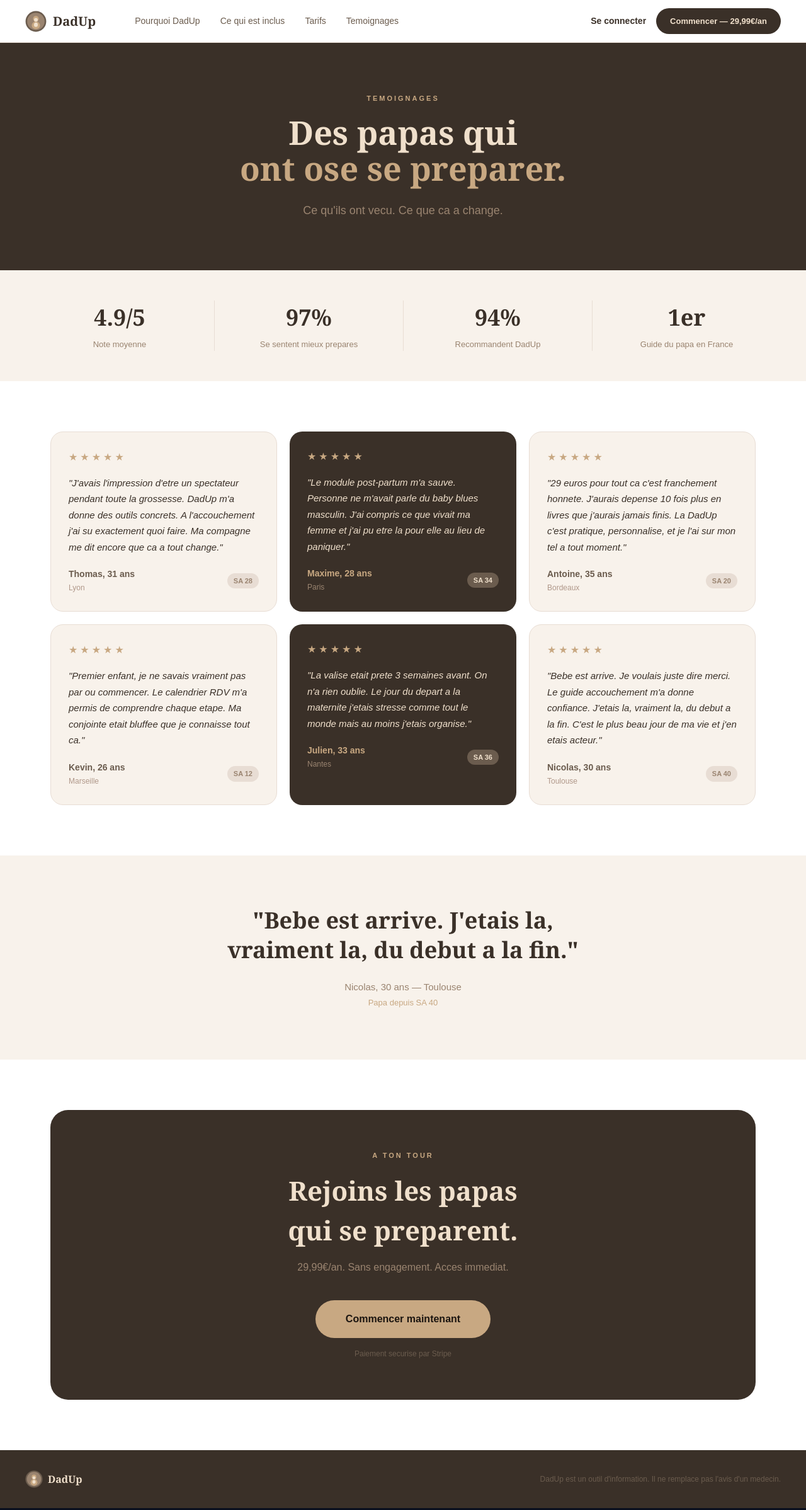
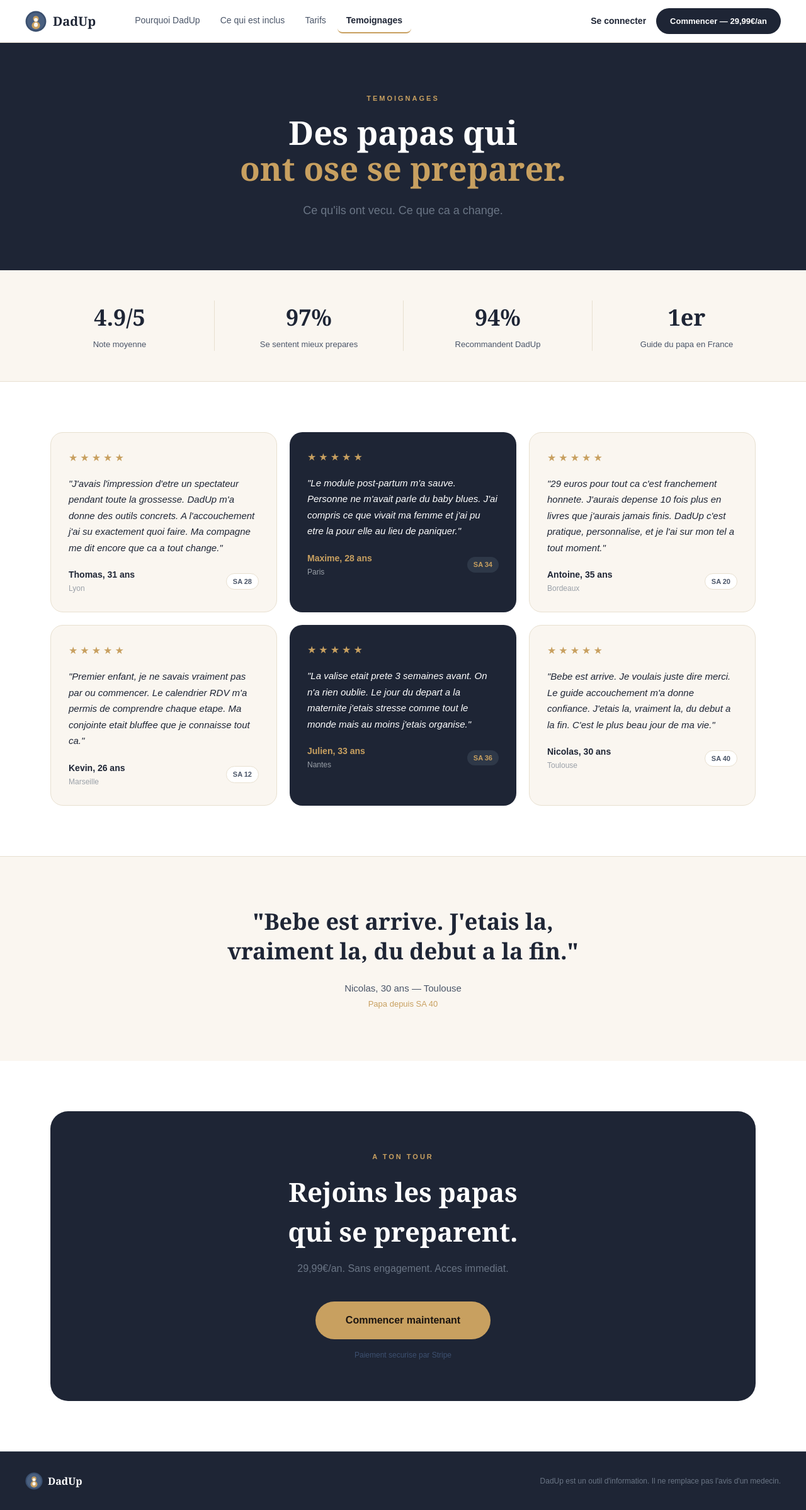
Before and after one commit to Julproject/dadup, a Next.js app: page /temoignages in a window 1280 px wide. Shown: the whole page at 63% size. Built offline with nearby package versions, Linux system fonts and the light colour scheme.

Commit message:
Update page.tsx

```diff
--- a/app/temoignages/page.tsx
+++ b/app/temoignages/page.tsx
@@ -1,117 +1,141 @@
+const C = {
+  dark: '#1e2535',
+  gold: '#c8a060',
+  cream: '#faf6f0',
+  white: '#ffffff',
+  border: '#e8e0d0',
+  text: '#4a5568',
+  textLight: '#9aa0a8',
+};
+
+function Nav() {
+  return (
+    <nav style={{background:C.white, borderBottom:`1px solid ${C.border}`, padding:'0 40px', display:'flex', alignItems:'center', justifyContent:'space-between', height:'68px', position:'sticky', top:0, zIndex:50}}>
+      <div style={{display:'flex', alignItems:'center', gap:'48px'}}>
+        <a href="/" style={{display:'flex', alignItems:'center', gap:'10px', textDecoration:'none'}}>
+          <svg viewBox="0 0 300 300" width="34" height="34">
+            <circle cx="150" cy="150" r="145" fill="#3a4f6e"/>
+            <circle cx="150" cy="150" r="122" fill="#4a6080"/>
+            <ellipse cx="150" cy="205" rx="58" ry="54" fill="#c8a060"/>
+            <circle cx="150" cy="112" r="40" fill="#c8a060"/>
+            <ellipse cx="150" cy="196" rx="27" ry="31" fill="#faf6f0"/>
+            <circle cx="150" cy="128" r="26" fill="#faf6f0"/>
+          </svg>
+          <span style={{fontWeight:800, color:C.dark, fontSize:'20px', fontFamily:'Georgia,serif'}}>DadUp</span>
+        </a>
+        <div style={{display:'flex', gap:'4px'}}>
+          <a href="/pourquoi" style={{color:C.text, fontSize:'14px', fontWeight:500, padding:'8px 14px', borderRadius:'8px', textDecoration:'none'}}>Pourquoi DadUp</a>
+          <a href="/inclus" style={{color:C.text, fontSize:'14px', fontWeight:500, padding:'8px 14px', borderRadius:'8px', textDecoration:'none'}}>Ce qui est inclus</a>
+          <a href="/tarifs" style={{color:C.text, fontSize:'14px', fontWeight:500, padding:'8px 14px', borderRadius:'8px', textDecoration:'none'}}>Tarifs</a>
+          <a href="/temoignages" style={{color:C.dark, fontSize:'14px', fontWeight:700, padding:'8px 14px', borderRadius:'8px', textDecoration:'none', borderBottom:`2px solid ${C.gold}`}}>Temoignages</a>
+        </div>
+      </div>
+      <div style={{display:'flex', alignItems:'center', gap:'16px'}}>
+        <a href="/login" style={{color:C.dark, fontSize:'14px', fontWeight:600, textDecoration:'none'}}>Se connecter</a>
+        <a href="/tarifs" style={{background:C.dark, color:C.white, padding:'11px 22px', borderRadius:'32px', fontSize:'13px', fontWeight:700, textDecoration:'none'}}>Commencer — 29,99€/an</a>
+      </div>
+    </nav>
+  );
+}
+
+function Footer() {
+  return (
+    <footer style={{background:C.dark, borderTop:'1px solid #2e3848', padding:'32px 40px', display:'flex', alignItems:'center', justifyContent:'space-between'}}>
+      <div style={{display:'flex', alignItems:'center', gap:'8px'}}>
+        <svg viewBox="0 0 300 300" width="28" height="28">
+          <circle cx="150" cy="150" r="145" fill="#3a4f6e"/>
+          <circle cx="150" cy="150" r="122" fill="#4a6080"/>
+          <ellipse cx="150" cy="205" rx="58" ry="54" fill="#c8a060"/>
+          <circle cx="150" cy="112" r="40" fill="#c8a060"/>
+          <ellipse cx="150" cy="196" rx="27" ry="31" fill="#faf6f0"/>
+          <circle cx="150" cy="128" r="26" fill="#faf6f0"/>
+        </svg>
+        <span style={{color:C.white, fontSize:'16px', fontWeight:700, fontFamily:'Georgia,serif'}}>DadUp</span>
+      </div>
+      <p style={{color:'#6a7585', fontSize:'12px', margin:0}}>DadUp est un outil d'information. Il ne remplace pas l'avis d'un medecin.</p>
+    </footer>
+  );
+}
+
 export default function TemoignagesPage() {
   const temoignages = [
-    {
-      prenom: 'Thomas', age: 31, ville: 'Lyon',
-      semaine: 'SA 28',
-      texte: "J'avais l'impression d'etre un spectateur pendant toute la grossesse. DadUp m'a donne des outils concrets. A l'accouchement j'ai su exactement quoi faire. Ma compagne me dit encore que ca a tout change.",
-      note: 5,
-    },
-    {
-      prenom: 'Maxime', age: 28, ville: 'Paris',
-      semaine: 'SA 34',
-      texte: "Le module post-partum m'a sauve. Personne ne m'avait parle du baby blues masculin. J'ai compris ce que vivait ma femme et j'ai pu etre la pour elle au lieu de paniquer.",
-      note: 5,
-    },
-    {
-      prenom: 'Antoine', age: 35, ville: 'Bordeaux',
-      semaine: 'SA 20',
-      texte: "29 euros pour tout ca c'est franchement honnete. J'aurais depense 10 fois plus en livres que j'aurais jamais finis. La DadUp c'est pratique, personnalise, et je l'ai sur mon tel a tout moment.",
-      note: 5,
-    },
-    {
-      prenom: 'Kevin', age: 26, ville: 'Marseille',
-      semaine: 'SA 12',
-      texte: "Premier enfant, je ne savais vraiment pas par ou commencer. Le calendrier RDV m'a permis de comprendre chaque etape. Ma conjointe etait bluffee que je connaisse tout ca.",
-      note: 5,
-    },
-    {
-      prenom: 'Julien', age: 33, ville: 'Nantes',
-      semaine: 'SA 36',
-      texte: "La valise etait prete 3 semaines avant. On n'a rien oublie. Le jour du depart a la maternite j'etais stresse comme tout le monde mais au moins j'etais organise.",
-      note: 5,
-    },
-    {
-      prenom: 'Nicolas', age: 30, ville: 'Toulouse',
-      semaine: 'SA 40',
-      texte: "Bebe est arrive. Je voulais juste dire merci. Le guide accouchement m'a donne confiance. J'etais la, vraiment la, du debut a la fin. C'est le plus beau jour de ma vie et j'en etais acteur.",
-      note: 5,
-    },
+    {prenom:'Thomas', age:31, ville:'Lyon', semaine:'SA 28', texte:"J'avais l'impression d'etre un spectateur pendant toute la grossesse. DadUp m'a donne des outils concrets. A l'accouchement j'ai su exactement quoi faire. Ma compagne me dit encore que ca a tout change.", note:5},
+    {prenom:'Maxime', age:28, ville:'Paris', semaine:'SA 34', texte:"Le module post-partum m'a sauve. Personne ne m'avait parle du baby blues. J'ai compris ce que vivait ma femme et j'ai pu etre la pour elle au lieu de paniquer.", note:5},
+    {prenom:'Antoine', age:35, ville:'Bordeaux', semaine:'SA 20', texte:"29 euros pour tout ca c'est franchement honnete. J'aurais depense 10 fois plus en livres que j'aurais jamais finis. DadUp c'est pratique, personnalise, et je l'ai sur mon tel a tout moment.", note:5},
+    {prenom:'Kevin', age:26, ville:'Marseille', semaine:'SA 12', texte:"Premier enfant, je ne savais vraiment pas par ou commencer. Le calendrier RDV m'a permis de comprendre chaque etape. Ma conjointe etait bluffee que je connaisse tout ca.", note:5},
+    {prenom:'Julien', age:33, ville:'Nantes', semaine:'SA 36', texte:"La valise etait prete 3 semaines avant. On n'a rien oublie. Le jour du depart a la maternite j'etais stresse comme tout le monde mais au moins j'etais organise.", note:5},
+    {prenom:'Nicolas', age:30, ville:'Toulouse', semaine:'SA 40', texte:"Bebe est arrive. Je voulais juste dire merci. Le guide accouchement m'a donne confiance. J'etais la, vraiment la, du debut a la fin. C'est le plus beau jour de ma vie.", note:5},
   ];
 
   return (
-    <main style={{minHeight:'100vh', background:'#ffffff', fontFamily:'sans-serif'}}>
+    <main style={{minHeight:'100vh', background:C.white, fontFamily:'sans-serif'}}>
       <Nav/>
 
-      {/* HERO */}
-      <section style={{background:'#3a3028', padding:'80px 40px'}}>
+      <section style={{background:C.dark, padding:'80px 40px'}}>
         <div style={{maxWidth:'800px', margin:'0 auto', textAlign:'center'}}>
-          <p style={{color:'#c8a882', fontSize:'11px', fontWeight:700, letterSpacing:'3px', textTransform:'uppercase', margin:'0 0 16px'}}>Temoignages</p>
-          <h1 style={{color:'#f0e0cc', fontSize:'52px', fontWeight:800, margin:'0 0 24px', lineHeight:1.1, fontFamily:'Georgia,serif'}}>
-            Des papas qui<br/><span style={{color:'#c8a882'}}>ont ose se preparer.</span>
+          <p style={{color:C.gold, fontSize:'11px', fontWeight:700, letterSpacing:'3px', textTransform:'uppercase', margin:'0 0 16px'}}>Temoignages</p>
+          <h1 style={{color:C.white, fontSize:'52px', fontWeight:800, margin:'0 0 24px', lineHeight:1.1, fontFamily:'Georgia,serif'}}>
+            Des papas qui<br/><span style={{color:C.gold}}>ont ose se preparer.</span>
           </h1>
-          <p style={{color:'#9a8470', fontSize:'18px', lineHeight:1.7, margin:0}}>Ce qu'ils ont vecu. Ce que ca a change.</p>
+          <p style={{color:'#6a7585', fontSize:'18px', lineHeight:1.7, margin:0}}>Ce qu'ils ont vecu. Ce que ca a change.</p>
         </div>
       </section>
 
-      {/* STATS */}
-      <section style={{background:'#f8f2eb', padding:'48px 40px'}}>
-        <div style={{maxWidth:'1200px', margin:'0 auto', display:'grid', gridTemplateColumns:'repeat(4,1fr)', textAlign:'center', gap:'0'}}>
+      <section style={{background:C.cream, padding:'48px 40px', borderBottom:`1px solid ${C.border}`}}>
+        <div style={{maxWidth:'1200px', margin:'0 auto', display:'grid', gridTemplateColumns:'repeat(4,1fr)', textAlign:'center'}}>
           {[
             {chiffre:'4.9/5', label:'Note moyenne'},
             {chiffre:'97%', label:'Se sentent mieux prepares'},
             {chiffre:'94%', label:'Recommandent DadUp'},
             {chiffre:'1er', label:'Guide du papa en France'},
           ].map((s, i) => (
-            <div key={i} style={{padding:'0 32px', borderLeft: i > 0 ? '1px solid #e8ddd4' : 'none'}}>
-              <p style={{color:'#3a3028', fontSize:'36px', fontWeight:800, margin:0, fontFamily:'Georgia,serif'}}>{s.chiffre}</p>
-              <p style={{color:'#9a8470', fontSize:'13px', margin:'6px 0 0'}}>{s.label}</p>
+            <div key={i} style={{padding:'0 32px', borderLeft: i > 0 ? `1px solid ${C.border}` : 'none'}}>
+              <p style={{color:C.dark, fontSize:'36px', fontWeight:800, margin:0, fontFamily:'Georgia,serif'}}>{s.chiffre}</p>
+              <p style={{color:C.text, fontSize:'13px', margin:'6px 0 0'}}>{s.label}</p>
             </div>
           ))}
         </div>
       </section>
 
-      {/* TEMOIGNAGES GRID */}
       <section style={{padding:'80px 40px', maxWidth:'1200px', margin:'0 auto'}}>
         <div style={{display:'grid', gridTemplateColumns:'repeat(3,1fr)', gap:'20px'}}>
           {temoignages.map((t, i) => (
-            <div key={i} style={{background: i === 1 || i === 4 ? '#3a3028' : '#f8f2eb', borderRadius:'20px', padding:'28px', border: i === 1 || i === 4 ? 'none' : '1px solid #e8ddd4'}}>
+            <div key={i} style={{background: i === 1 || i === 4 ? C.dark : C.cream, borderRadius:'20px', padding:'28px', border: i === 1 || i === 4 ? 'none' : `1px solid ${C.border}`}}>
               <div style={{display:'flex', gap:'4px', marginBottom:'16px'}}>
                 {[...Array(t.note)].map((_, j) => (
-                  <span key={j} style={{color:'#c8a882', fontSize:'16px'}}>★</span>
+                  <span key={j} style={{color:C.gold, fontSize:'16px'}}>★</span>
                 ))}
               </div>
-              <p style={{color: i === 1 || i === 4 ? '#f0e0cc' : '#3a3028', fontSize:'15px', lineHeight:1.7, margin:'0 0 20px', fontStyle:'italic'}}>"{t.texte}"</p>
+              <p style={{color: i === 1 || i === 4 ? C.white : C.dark, fontSize:'15px', lineHeight:1.7, margin:'0 0 20px', fontStyle:'italic'}}>"{t.texte}"</p>
               <div style={{display:'flex', alignItems:'center', justifyContent:'space-between'}}>
                 <div>
-                  <p style={{color: i === 1 || i === 4 ? '#c8a882' : '#6b5c4e', fontSize:'14px', fontWeight:700, margin:0}}>{t.prenom}, {t.age} ans</p>
-                  <p style={{color: i === 1 || i === 4 ? '#9a8470' : '#b0988a', fontSize:'12px', margin:'2px 0 0'}}>{t.ville}</p>
+                  <p style={{color: i === 1 || i === 4 ? C.gold : C.dark, fontSize:'14px', fontWeight:700, margin:0}}>{t.prenom}, {t.age} ans</p>
+                  <p style={{color:C.textLight, fontSize:'12px', margin:'2px 0 0'}}>{t.ville}</p>
                 </div>
-                <span style={{background: i === 1 || i === 4 ? '#6b5c4e' : '#e8ddd4', color: i === 1 || i === 4 ? '#f0e0cc' : '#9a8470', fontSize:'11px', fontWeight:600, padding:'4px 10px', borderRadius:'20px'}}>{t.semaine}</span>
+                <span style={{background: i === 1 || i === 4 ? '#2e3848' : C.white, color: i === 1 || i === 4 ? C.gold : C.text, fontSize:'11px', fontWeight:600, padding:'4px 10px', borderRadius:'20px', border: i === 1 || i === 4 ? 'none' : `1px solid ${C.border}`}}>{t.semaine}</span>
               </div>
             </div>
           ))}
         </div>
       </section>
 
-      {/* QUOTE FORTE */}
-      <section style={{background:'#f8f2eb', padding:'80px 40px'}}>
+      <section style={{background:C.cream, padding:'80px 40px', borderTop:`1px solid ${C.border}`}}>
         <div style={{maxWidth:'800px', margin:'0 auto', textAlign:'center'}}>
-          <p style={{fontSize:'36px', fontWeight:800, color:'#3a3028', lineHeight:1.3, margin:'0 0 24px', fontFamily:'Georgia,serif'}}>
+          <p style={{fontSize:'36px', fontWeight:800, color:C.dark, lineHeight:1.3, margin:'0 0 24px', fontFamily:'Georgia,serif'}}>
             "Bebe est arrive. J'etais la,<br/>vraiment la, du debut a la fin."
           </p>
-          <p style={{color:'#9a8470', fontSize:'15px', margin:'0 0 4px'}}>Nicolas, 30 ans — Toulouse</p>
-          <p style={{color:'#c8a882', fontSize:'13px', margin:0}}>Papa depuis SA 40</p>
+          <p style={{color:C.text, fontSize:'15px', margin:'0 0 4px'}}>Nicolas, 30 ans — Toulouse</p>
+          <p style={{color:C.gold, fontSize:'13px', margin:0}}>Papa depuis SA 40</p>
         </div>
       </section>
 
-      {/* REJOINDRE */}
       <section style={{padding:'80px 40px', maxWidth:'1200px', margin:'0 auto'}}>
-        <div style={{background:'#3a3028', borderRadius:'28px', padding:'64px', textAlign:'center'}}>
-          <p style={{color:'#c8a882', fontSize:'11px', fontWeight:700, letterSpacing:'3px', textTransform:'uppercase', margin:'0 0 16px'}}>A ton tour</p>
-          <h2 style={{color:'#f0e0cc', fontSize:'42px', fontWeight:800, margin:'0 0 16px', fontFamily:'Georgia,serif'}}>Rejoins les papas<br/>qui se preparent.</h2>
-          <p style={{color:'#9a8470', fontSize:'16px', margin:'0 0 40px'}}>29,99€/an. Sans engagement. Acces immediat.</p>
-          <a href="/tarifs" style={{background:'#c8a882', color:'#1c1510', padding:'18px 48px', borderRadius:'32px', fontSize:'16px', fontWeight:800, textDecoration:'none', display:'inline-block'}}>Commencer maintenant</a>
-          <p style={{color:'#6b5c4e', fontSize:'12px', margin:'16px 0 0'}}>Paiement securise par Stripe</p>
+        <div style={{background:C.dark, borderRadius:'28px', padding:'64px', textAlign:'center'}}>
+          <p style={{color:C.gold, fontSize:'11px', fontWeight:700, letterSpacing:'3px', textTransform:'uppercase', margin:'0 0 16px'}}>A ton tour</p>
+          <h2 style={{color:C.white, fontSize:'42px', fontWeight:800, margin:'0 0 16px', fontFamily:'Georgia,serif'}}>Rejoins les papas<br/>qui se preparent.</h2>
+          <p style={{color:'#6a7585', fontSize:'16px', margin:'0 0 40px'}}>29,99€/an. Sans engagement. Acces immediat.</p>
+          <a href="/tarifs" style={{background:C.gold, color:'#1c1510', padding:'18px 48px', borderRadius:'32px', fontSize:'16px', fontWeight:800, textDecoration:'none', display:'inline-block'}}>Commencer maintenant</a>
+          <p style={{color:'#3d5070', fontSize:'12px', margin:'16px 0 0'}}>Paiement securise par Stripe</p>
         </div>
       </section>
 
@@ -119,52 +143,3 @@ export default function TemoignagesPage() {
     </main>
   );
 }
-
-function Nav() {
-  return (
-    <nav style={{background:'#ffffff', borderBottom:'1px solid #e8ddd4', padding:'0 40px', display:'flex', alignItems:'center', justifyContent:'space-between', height:'68px', position:'sticky', top:0, zIndex:50}}>
-      <div style={{display:'flex', alignItems:'center', gap:'48px'}}>
-        <a href="/" style={{display:'flex', alignItems:'center', gap:'10px', textDecoration:'none'}}>
-          <svg viewBox="0 0 300 300" width="34" height="34">
-            <circle cx="150" cy="150" r="145" fill="#6b5c4e"/>
-            <circle cx="150" cy="150" r="122" fill="#9a8470"/>
-            <ellipse cx="150" cy="205" rx="58" ry="54" fill="#c8a882"/>
-            <circle cx="150" cy="112" r="40" fill="#c8a882"/>
-            <ellipse cx="150" cy="196" rx="27" ry="31" fill="#f0e0cc"/>
-            <circle cx="150" cy="128" r="26" fill="#f0e0cc"/>
-          </svg>
-          <span style={{fontWeight:800, color:'#3a3028', fontSize:'20px', fontFamily:'Georgia,serif'}}>DadUp</span>
-        </a>
-        <div style={{display:'flex', gap:'4px'}}>
-          <a href="/pourquoi" style={{color:'#6b5c4e', fontSize:'14px', fontWeight:500, padding:'8px 14px', borderRadius:'8px', textDecoration:'none'}}>Pourquoi DadUp</a>
-          <a href="/inclus" style={{color:'#6b5c4e', fontSize:'14px', fontWeight:500, padding:'8px 14px', borderRadius:'8px', textDecoration:'none'}}>Ce qui est inclus</a>
-          <a href="/tarifs" style={{color:'#6b5c4e', fontSize:'14px', fontWeight:500, padding:'8px 14px', borderRadius:'8px', textDecoration:'none'}}>Tarifs</a>
-          <a href="/temoignages" style={{color:'#6b5c4e', fontSize:'14px', fontWeight:500, padding:'8px 14px', borderRadius:'8px', textDecoration:'none'}}>Temoignages</a>
-        </div>
-      </div>
-      <div style={{display:'flex', alignItems:'center', gap:'16px'}}>
-        <a href="/login" style={{color:'#3a3028', fontSize:'14px', fontWeight:600, textDecoration:'none'}}>Se connecter</a>
-        <a href="/tarifs" style={{background:'#3a3028', color:'#f0e0cc', padding:'11px 22px', borderRadius:'32px', fontSize:'13px', fontWeight:700, textDecoration:'none'}}>Commencer — 29,99€/an</a>
-      </div>
-    </nav>
-  );
-}
-
-function Footer() {
-  return (
-    <footer style={{background:'#3a3028', padding:'32px 40px', display:'flex', alignItems:'center', justifyContent:'space-between'}}>
-      <div style={{display:'flex', alignItems:'center', gap:'8px'}}>
-        <svg viewBox="0 0 300 300" width="28" height="28">
-          <circle cx="150" cy="150" r="145" fill="#6b5c4e"/>
-          <circle cx="150" cy="150" r="122" fill="#9a8470"/>
-          <ellipse cx="150" cy="205" rx="58" ry="54" fill="#c8a882"/>
-          <circle cx="150" cy="112" r="40" fill="#c8a882"/>
-          <ellipse cx="150" cy="196" rx="27" ry="31" fill="#f0e0cc"/>
-          <circle cx="150" cy="128" r="26" fill="#f0e0cc"/>
-        </svg>
-        <span style={{color:'#f0e0cc', fontSize:'16px', fontWeight:700, fontFamily:'Georgia,serif'}}>DadUp</span>
-      </div>
-      <p style={{color:'#6b5c4e', fontSize:'12px', margin:0}}>DadUp est un outil d'information. Il ne remplace pas l'avis d'un medecin.</p>
-    </footer>
-  );
-}
```
